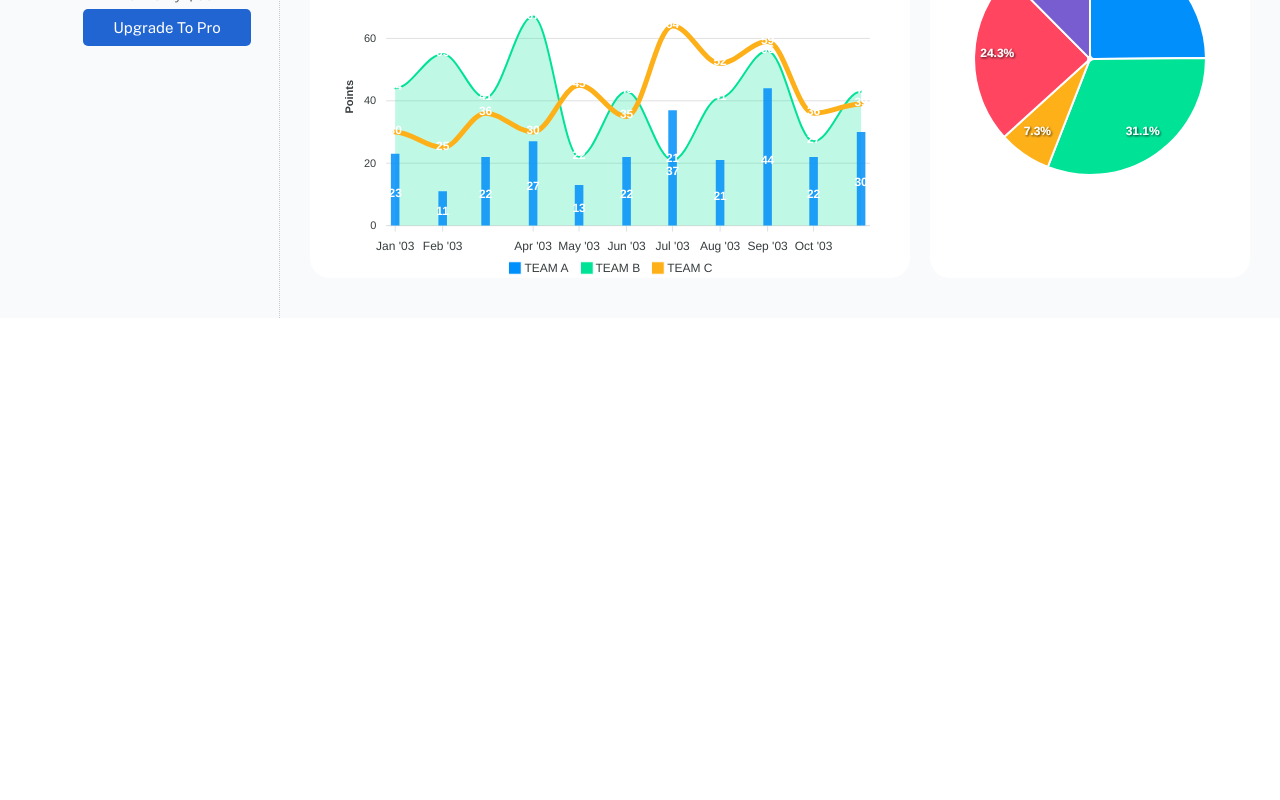
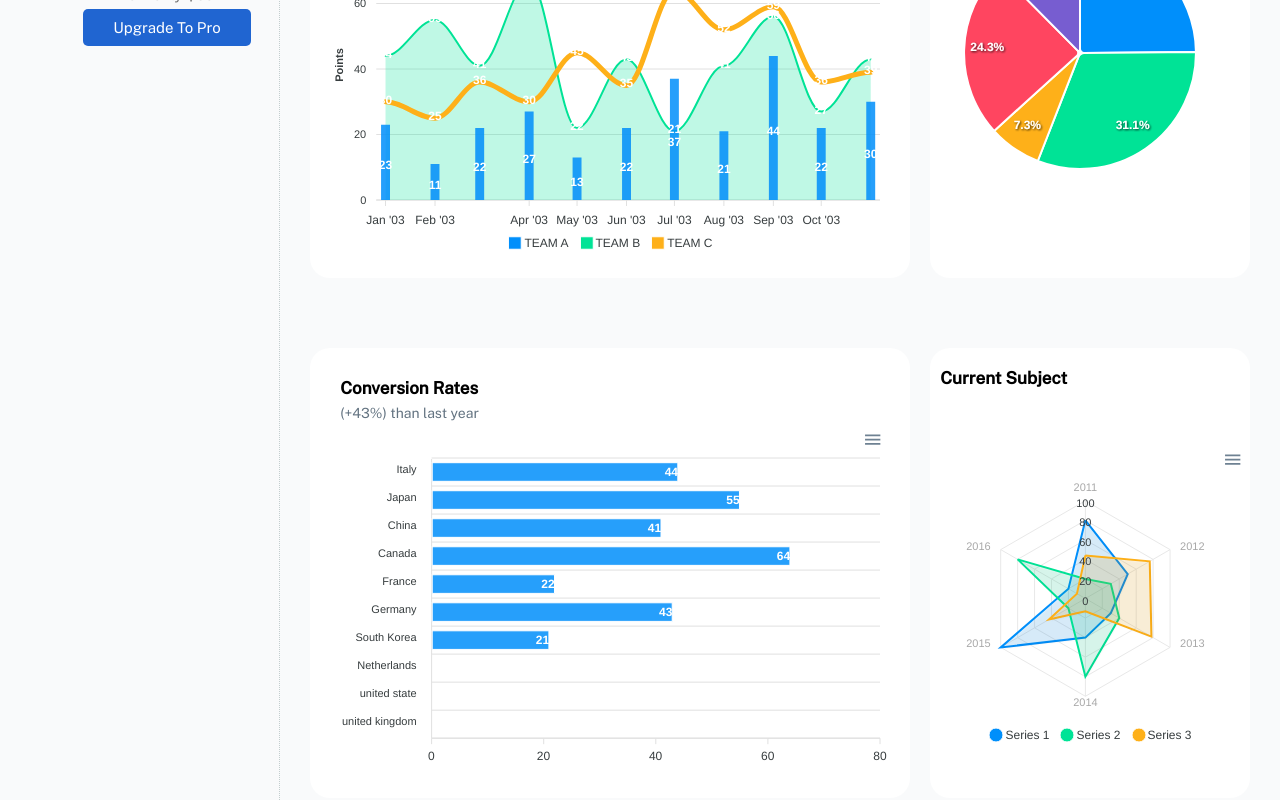
Before and after one commit to AChris-T/hospitaldashboard, a React (Create React App) app: page / in a window 1280 px wide. Shown: the part 658-1458 px from the top of the page. Before the commit the page ends 976 px from the top, so only its background shows below. Built offline with nearby package versions, Linux system fonts and the light colour scheme.

Commit message:
initial commit

```diff
--- a/src/components/BarChart.jsx
+++ b/src/components/BarChart.jsx
@@ -7,20 +7,20 @@ export default class BarChart extends Component {
         super(props);
 
         this.state = {
-
           series: [{
             data: [44, 55, 41, 64, 22, 43, 21]
           }, {
-            data: [53, 32, 33, 52, 13, 44, 32]
           }],
-          options: {
+        options: {
             chart: {
               type: 'bar',
-              height: 430
+              height: 500,
             },
+
             plotOptions: {
               bar: {
                 horizontal: true,
+                rowsWidth: '10%',
                 dataLabels: {
                   position: 'top',
                 },
@@ -34,6 +34,66 @@ export default class BarChart extends Component {
                 colors: ['#fff']
               }
             },
+             responsive: [{
+              breakpoint:880,
+              options: {
+                  chart:{
+                      width:100,
+                  }
+              },
+          }],
+          responsive: [{
+            breakpoint:800,
+            options: {
+                chart:{
+                    width:600,
+                }
+            },
+        }],
+        responsive: [{
+          breakpoint:699,
+          options: {
+              chart:{
+                  width:500,
+              }
+          },
+      }],
+            responsive: [{
+              breakpoint:590,
+              options: {
+                  chart:{
+                      width:400,
+                      height:400,
+                  }
+              },
+          }],
+          responsive: [{
+            breakpoint:516,
+            options: {
+                chart:{
+                    width:350,
+                    height:400,
+                }
+            },
+        }],
+        responsive: [{
+          breakpoint:460,
+          options: {
+              chart:{
+                  width:300,
+                  height:400,
+              }
+          },
+      }],
+      responsive: [{
+        breakpoint:399,
+        options: {
+            chart:{
+                width:250,
+                height:400,
+            }
+        },
+    }],
             stroke: {
               show: true,
               width: 1,
@@ -44,7 +104,11 @@ export default class BarChart extends Component {
               intersect: false
             },
             xaxis: {
-              categories: [2001, 2002, 2003, 2004, 2005, 2006, 2007],
+              categories: ['Italy',"Japan","China","Canada","France","Germany","South Korea","Netherlands","united state","united kingdom"],
+              colors:['#fff'],
+            },
+            yaxis: {
+              categories: [0, 300,600,900,1200,1500],
             },
           },
 
@@ -54,13 +118,13 @@ export default class BarChart extends Component {
     }
   render() {
     return (
-        <div style={{display:"flex",flexDirection:"row"}}>
+        <div>
         <Chart
         className="chatbtn"
         options={this.state.options}
         series={this.state.series}
-        type="pie"
-        width="300px"
+        type="bar"
+        width="100%"
       /></div>
     )
   }
--- a/src/components/LineCharts.jsx
+++ b/src/components/LineCharts.jsx
@@ -40,11 +40,10 @@ export class LineCharts extends Component {
               breakpoint: 570,
               options: {
                   chart:{
-                      height:460,
+                      height:400,
                   }
               },
           }],
-
             fill: {
               opacity: [0.85, 0.25, 1],
               gradient: {
--- a/src/components/PieChart.jsx
+++ b/src/components/PieChart.jsx
@@ -9,7 +9,6 @@ export default class PieChart extends Component {
           series: [44, 55, 13, 43, 22],
           options: {
             chart: {
-              width: 380,
               type: 'pie',
             },
             legend: {
@@ -63,7 +62,7 @@ export default class PieChart extends Component {
         options={this.state.options}
         series={this.state.series}
         type="pie"
-        width="300px"
+        width="100%"
       /></div>
     )
   }
--- /dev/null
+++ b/src/components/Radia.jsx
@@ -0,0 +1,72 @@
+import React, { Component } from 'react'
+import Chart from "react-apexcharts";
+import './chart.css'
+
+export class Radia extends Component {
+    constructor(props) {
+        super(props);
+
+        this.state = {
+
+          series: [{
+            name: 'Series 1',
+            data: [80, 50, 30, 40, 100, 20],
+          }, {
+            name: 'Series 2',
+            data: [20, 30, 40, 80, 20, 80],
+          }, {
+            name: 'Series 3',
+            data: [44, 76, 78, 13, 43, 10],
+          }],
+          options: {
+            chart: {
+              height: 350,
+              type: 'radar',
+              dropShadow: {
+                enabled: true,
+                blur: 1,
+                left: 1,
+                top: 1
+              }
+            },
+            responsive: [{
+                breakpoint: 880,
+                options: {
+                    chart:{
+                        width:300,
+                    }
+                },
+            }],
+            stroke: {
+              width: 2
+            },
+            fill: {
+              opacity: 0.1
+            },
+            markers: {
+              size: 0
+            },
+            xaxis: {
+              categories: ['2011', '2012', '2013', '2014', '2015', '2016']
+            }
+          },
+
+
+        };
+      }
+  render() {
+    return (
+        <div>
+        <Chart
+        className="chabtn"
+        options={this.state.options}
+        series={this.state.series}
+        type="radar"
+        width="100%"
+        height={'300px'}
+      /></div>
+    )
+  }
+}
+
+export default Radia
--- /dev/null
+++ b/src/components/chart.css
@@ -0,0 +1,3 @@
+.chabtn{
+    position:relative;
+}
--- a/src/scenes/dashboard/Dashboard.css
+++ b/src/scenes/dashboard/Dashboard.css
@@ -97,6 +97,10 @@ h6{
     opacity: 0.72;
     letter-spacing: 0.8px;
 }
+.chartBox{
+    display: flex;
+    flex-direction: column;
+}
 .chartscont{
     display:grid;
     grid-template-columns: 1fr 1fr;
@@ -108,7 +112,7 @@ h6{
     width: 600px;
     height:450px;
     border-radius:20px;
-    padding:30px;
+    padding:10px 20px;
 }
 .boxCharts{
     width: 320px;
@@ -116,24 +120,30 @@ h6{
     border-radius:20px;
     display: flex;
     flex-direction: column;
-    align-items: center;
+}
+.chatmenu{
+    width: 320px;
+    height:450px;
+    border-radius:20px;
+    display: flex;
+    flex-direction: column;
 }
 .chartdetails h4{
     font-weight: 700;
-    line-height: 1.55556;
     font-size: 1.0625rem;
+    margin-left:10px;
+    margin-top: 20px;
     font-family: "Public Sans", sans-serif;
     display: block;
     align-items:flex-start;
 }
 .chartdetails span{
-    line-height: 1.57143;
     font-size: 0.875rem;
     font-family: "Public Sans", sans-serif;
     font-weight: 400;
     color: rgb(99, 115, 129);
     display:flex;
-    padding:20px 10px;
+    padding:7px 10px;
     align-items: normal;
 }
 @media screen and (max-width:1030px) {
@@ -149,6 +159,12 @@ h6{
     .boxCharts{
         width: auto;
         height: auto;
+    }
+    .piechart{
+        display: flex;
+        align-items: center;
+        justify-content: center;
+        padding-bottom: 30px;
     }
 }
 @media screen and (max-width:970px) {
@@ -185,6 +201,11 @@ h6{
     .dashcont{
         width: 370px;
         margin-bottom:30px ;
+    }
+}
+@media screen and (max-width:826px) {
+    .chatmenu{
+        background-color:red
     }
 }
 @media screen and (max-width:810px) {
--- a/src/scenes/dashboard/Dashboard.jsx
+++ b/src/scenes/dashboard/Dashboard.jsx
@@ -7,7 +7,8 @@ import { BugReport } from '@mui/icons-material';
 import Box from '@mui/material/Box';
 import LineCharts from '../../components/LineCharts';
 import PieChart from '../../components/PieChart';
-
+import BarChart from '../../components/BarChart'
+import Radia from '../../components/Radia';
 
 
 const Dashboard = () => {
@@ -47,6 +48,7 @@ const Dashboard = () => {
           </div>
        </div>
        {/*--------------------Graph-----------------------*/}
+       <div className="chartBox">
        <div className='chartscont'>
        <Box className='boxChart'
          sx={{
@@ -65,13 +67,41 @@ const Dashboard = () => {
         }}
         >
         <div className='chartdetails'>
-            <h4 style={{marginBottom:"60px",marginTop:"20px"}}>Current Visits
+            <h4 style={{marginBottom:"60px",marginTop:"20px" ,marginLeft:'20px'}}>Current Visits
             </h4>
         </div>
-        <PieChart/>
+        <div className="piechart">
+            <PieChart/>
+        </div>
          </Box>
        </div>
-    </div>
+      <div className='chartscont'>
+       <Box className='boxChart'
+         sx={{
+         backgroundColor: 'background.paper',
+        }}
+        >
+        <div className='chartdetails'>
+            <h4>Conversion Rates</h4>
+            <span>(+43%) than last year</span>
+        </div>
+        <BarChart/>
+         </Box>
+         <Box className='boxCharts'
+         sx={{
+         backgroundColor: 'background.paper',
+        }}
+        >
+        <div className='chartdetails'>
+            <h4 style={{marginBottom:"60px",marginTop:"20px"}}>Current Subject</h4>
+        </div>
+            <div className="piechart">
+            <Radia/>
+            </div>
+         </Box>
+      </div>
+      </div>
+     </div>
   )
 }
 
```
